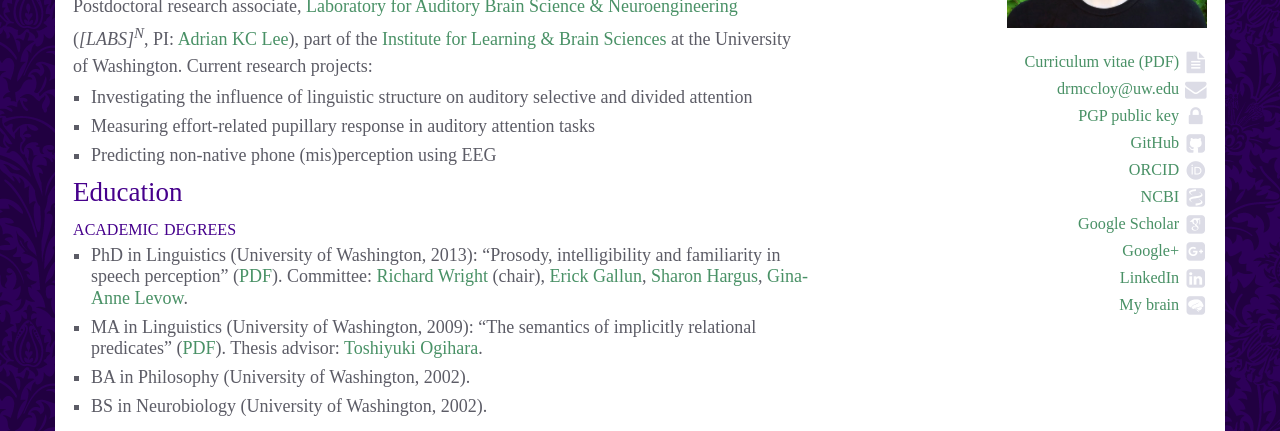
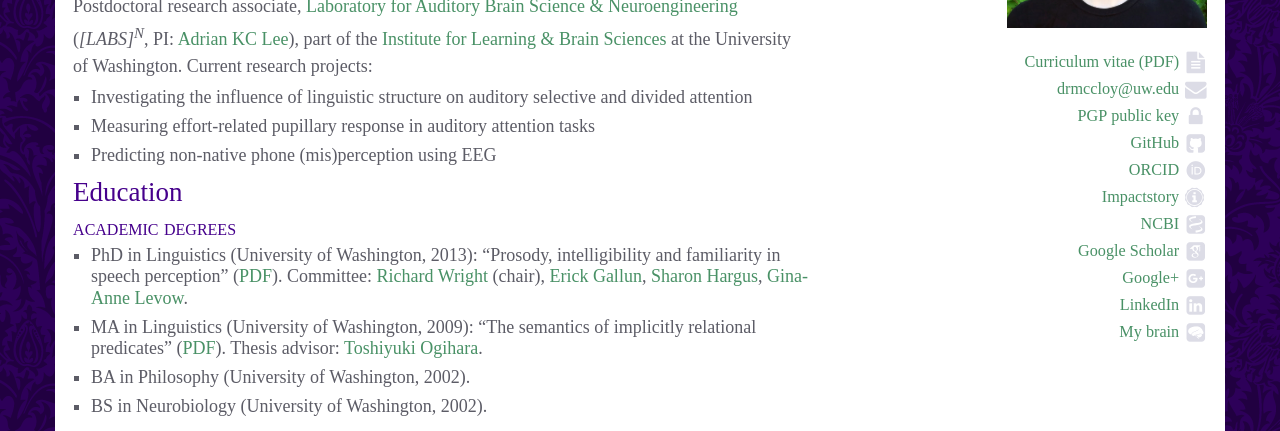
Before and after one commit to drammock/dan.mccloy.info, a Jekyll site: the page built from cv.markdown, in a window 1280 px wide. Shown: the part 309-740 px from the top of the page. Built offline with Jekyll 4.4.1, drawn with Linux system fonts in a browser that asks for light colours; some web fonts are replaced; Markdown is read by kramdown in place of the engine named in the settings; some of the changed text lies outside the part shown.

Commit message:
add impactstory to sidebar; fix wrong link to extended abstract

```diff
--- a/_cv-edit-this-one.markdown
+++ b/_cv-edit-this-one.markdown
@@ -61,7 +61,7 @@
 - [@McCloy2013-summerschool] ([Poster](http://hdl.handle.net/1773/25274))
 - [@McCloyEtAl2013-cuny] ([Slides](../pubs/McCloyEtAl2013_cunyFeatureConf.pdf))
 - [@McCloyEtAl2012-asaIntel] ([Poster](http://hdl.handle.net/1773/25272))
-- [@MoranEtAl2012-lsa] ([Slides](../pubs/MoranMcCloyWright2012_LSAslides.pdf) | [Extended abstract](http://elanguage.net/journals/lsameeting/article/view/2857))
+- [@MoranEtAl2012-lsa] ([Slides](../pubs/MoranMcCloyWright2012_LSAslides.pdf) | [Extended abstract](http://dx.doi.org/10.3765/exabs.v0i0.601))
 - [@McCloy2011-asaIndo] ([Poster](http://hdl.handle.net/1773/25271))
 - [@McCloy2010-nwlcPres]
 
--- a/_includes/footer.html
+++ b/_includes/footer.html
@@ -4,6 +4,8 @@
 fa-lock          --><li><a href="http://dan.mccloy.info/0x2A5152CE.asc"><span class="fa icon-gpg fa-lg"></span>PGP public key</a></li><!--
 fa-github-square --><li><a href="https://github.com/drammock/"><span class="fa icon-gh fa-lg"></span>GitHub</a></li><!--
 not in fa        --><li><a href="https://orcid.org/0000-0002-7572-3241"><span class="fa icon-orcid fa-lg"></span>ORCID</a></li><!--
+not in fa        --><!--<li><a href="http://depsy.org/person/330003"><span class="fa icon-depsy fa-lg"></span>depsy</a></li>--><!--
+not in fa        --><li><a href="https://impactstory.org/u/0000-0002-7572-3241"><span class="fa icon-impactstory fa-lg"></span>Impactstory</a></li><!--
 not in fa        --><li><a href="http://www.ncbi.nlm.nih.gov/sites/myncbi/daniel.mccloy.1/bibliography/46905299/public/?sort=date&direction=ascending"><span class="fa icon-ncbi fa-lg"></span>NCBI</a></li><!--
 not in fa        --><li><a href="http://scholar.google.com/citations?hl=en&user=zmtbZI8AAAAJ"><span class="fa icon-sch fa-lg"></span>Google Scholar</a></li><!--
 fa-gp-square     --><li><a href="http://www.google.com/+DanMcCloy"><span class="fa icon-pl fa-lg"></span>Google+</a></li><!--
--- a/_includes/sidebar.html
+++ b/_includes/sidebar.html
@@ -1,13 +1,15 @@
 <a href="/images/mugshot_lg.jpg"><img src="/images/mugshot_lg.jpg" /></a>
 <ul class='fa-ul'><!--
-fa-file-text     --><li><a href="http://dan.mccloy.info/McCloy_CV.pdf">Curriculum vitae (PDF)<span class="fa icon-doc fa-fw fa-lg"></span></a></li><!--
+fa-file-text     --><li><a href="http://dan.mccloy.info/McCloy_CV.pdf">Curriculum&nbsp;vitae&nbsp;(PDF)<span class="fa icon-doc fa-fw fa-lg"></span></a></li><!--
 fa-envelope      --><li><a href="mailto:&#x64;&#x72;&#x6D;&#x63;&#x63;&#x6C;&#x6F;&#x79;&#x40;&#x75;&#x77;&#x2E;&#x65;&#x64;&#x75;">&#x64;&#x72;&#x6D;&#x63;&#x63;&#x6C;&#x6F;&#x79;&#x40;&#x75;&#x77;&#x2E;&#x65;&#x64;&#x75;<span class="fa icon-env fa-fw fa-lg"></span></a></li><!--
-fa-lock          --><li><a href="http://dan.mccloy.info/0x2A5152CE.asc">PGP public key<span class="fa icon-gpg fa-fw fa-lg"></span></a></li><!--
+fa-lock          --><li><a href="http://dan.mccloy.info/0x2A5152CE.asc">PGP&nbsp;public&nbsp;key<span class="fa icon-gpg fa-fw fa-lg"></span></a></li><!--
 fa-github-square --><li><a href="https://github.com/drammock/">GitHub<span class="fa icon-gh fa-fw fa-lg"></span></a></li><!--
 not in fa        --><li><a href="https://orcid.org/0000-0002-7572-3241">ORCID<span class="fa icon-orcid fa-fw fa-lg"></span></a></li><!--
+not in fa        --><!--<li><a href="http://depsy.org/person/330003">depsy<span class="fa icon-depsy fa-fw fa-lg"></span></a></li>--><!--
+not in fa        --><li><a href="https://impactstory.org/u/0000-0002-7572-3241">Impactstory<span class="fa icon-impactstory fa-fw fa-lg"></span></a></li><!--
 not in fa        --><li><a href="http://www.ncbi.nlm.nih.gov/sites/myncbi/daniel.mccloy.1/bibliography/46905299/public/?sort=date&direction=ascending">NCBI<span class="fa icon-ncbi fa-fw fa-lg"></span></a></li><!--
-not in fa        --><li><a href="http://scholar.google.com/citations?hl=en&user=zmtbZI8AAAAJ">Google Scholar<span class="fa icon-sch fa-fw fa-lg"></span></a></li><!--
+not in fa        --><li><a href="http://scholar.google.com/citations?hl=en&user=zmtbZI8AAAAJ">Google&nbsp;Scholar<span class="fa icon-sch fa-fw fa-lg"></span></a></li><!--
 fa-gp-square     --><li><a href="http://www.google.com/+DanMcCloy">Google+<span class="fa icon-pl fa-fw fa-lg"></span></a></li><!--
 fa-li-square     --><li><a href="http://www.linkedin.com/pub/dan-mccloy/5/33a/89">LinkedIn<span class="fa icon-li fa-fw fa-lg"></span></a></li><!--
-not in fa        --><li><a href="http://dan.mccloy.info/images/sagittal_200.gif">My brain<span class="fa icon-brain fa-fw fa-lg"></span></a></li><!--
+not in fa        --><li><a href="http://dan.mccloy.info/images/sagittal_200.gif">My&nbsp;brain<span class="fa icon-brain fa-fw fa-lg"></span></a></li><!--
 --></ul>
--- a/bib/McCloy_CV.bib
+++ b/bib/McCloy_CV.bib
@@ -170,7 +170,8 @@
 	title = {Revisiting the population vs phoneme-inventory correlation},
 	author = {Moran, Steven and {McCloy}, Daniel and Wright, Richard},
 	month = {jan},
-	year = {2012}
+	year = {2012},
+	doi = {10.3765/exabs.v0i0.601}
 }
 
 @misc{McCloy2011-asaIndo,
--- a/css/font-drammock.css
+++ b/css/font-drammock.css
@@ -13,17 +13,18 @@
 /* class definitions */
 [class^="icon-"]:before, [class*=" icon-"]:before { font-family: "drammock"; }
 
-.icon-orcid:before { content: '\00A0\e815'; } /* '' */
-.icon-gpg:before { content: '\00A0\f023'; }   /* '' */
-.icon-li:before { content: '\00A0\f08c'; }    /* '' */
-.icon-gh:before { content: '\00A0\f092'; }    /* '' */
-.icon-pl:before { content: '\00A0\f0d4'; }    /* '' */
-.icon-brain:before { content: '\00A0\f0f0'; } /* '' */
-.icon-ncbi:before { content: '\00A0\f0f1'; }  /* '' */
-.icon-doc:before { content: '\00A0\f15c'; }   /* '' */
-.icon-env:before { content: '\00A0\f0e0'; }   /* '' */
-.icon-env:before { content: '\00A0\f199'; } /* '' */
-.icon-sch:before { content: '\00A0\e814'; } /* '' */
+.icon-orcid:before { content: '\00A0\e803'; } /* '' */
+.icon-gpg:before { content: '\00A0\e808'; }   /* '' */
+.icon-li:before { content: '\00A0\e809'; }    /* '' */
+.icon-gh:before { content: '\00A0\e80a'; }    /* '' */
+.icon-pl:before { content: '\00A0\e80b'; }    /* '' */
+.icon-brain:before { content: '\00A0\e80c'; } /* '' */
+.icon-ncbi:before { content: '\00A0\e80d'; }  /* '' */
+.icon-doc:before { content: '\00A0\e80e'; }   /* '' */
+.icon-env:before { content: '\00A0\e80f'; }   /* '' */
+.icon-sch:before { content: '\00A0\e802'; } /* '' */
 .icon-so:before { content: '\00A0\e812'; } /* '' */
 .icon-zot:before { content: '\00A0\e816'; } /* '' */
 .icon-oa:before { content: '\00A0\e81a'; } /* '' */
+.icon-impactstory:before { content: '\00A0\e810'; } /* '' */
+.icon-depsy:before { content: '\00A0\e810'; } /* '' */
--- a/cv.markdown
+++ b/cv.markdown
@@ -61,7 +61,7 @@
 - {% reference McCloy2013-summerschool %} ([Poster](http://hdl.handle.net/1773/25274))
 - {% reference McCloyEtAl2013-cuny %} ([Slides](../pubs/McCloyEtAl2013_cunyFeatureConf.pdf))
 - {% reference McCloyEtAl2012-asaIntel %} ([Poster](http://hdl.handle.net/1773/25272))
-- {% reference MoranEtAl2012-lsa %} ([Slides](../pubs/MoranMcCloyWright2012_LSAslides.pdf) | [Extended abstract](http://elanguage.net/journals/lsameeting/article/view/2857))
+- {% reference MoranEtAl2012-lsa %} ([Slides](../pubs/MoranMcCloyWright2012_LSAslides.pdf) | [Extended abstract](http://dx.doi.org/10.3765/exabs.v0i0.601))
 - {% reference McCloy2011-asaIndo %} ([Poster](http://hdl.handle.net/1773/25271))
 - {% reference McCloy2010-nwlcPres %}
 
```
Also changed, not shown: other parts of _cv-edit-this-one.markdown (+2 -2 lines), other parts of cv.markdown (+2 -2 lines), fonts/drammock.ttf, fonts/drammock.woff, 3 other files.
